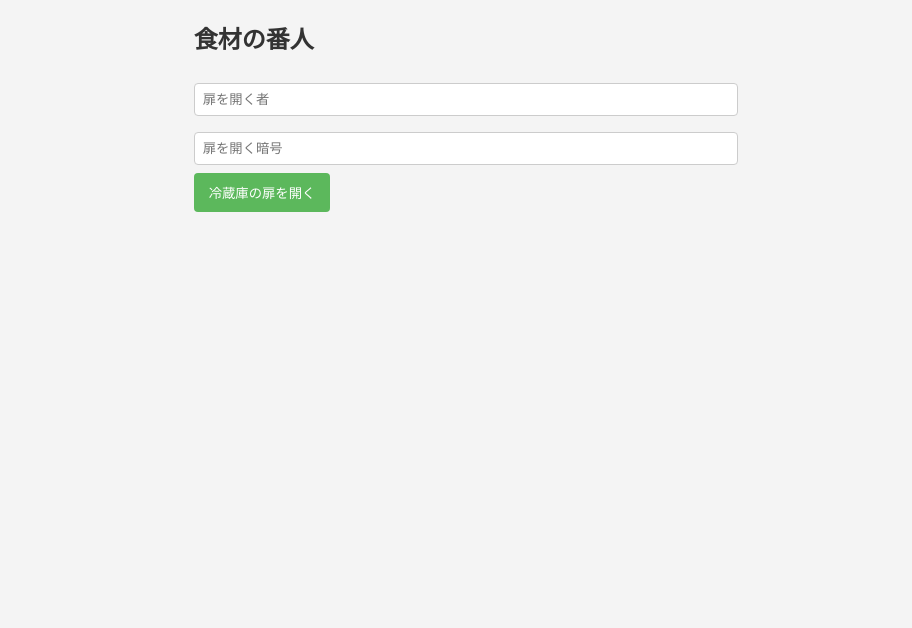
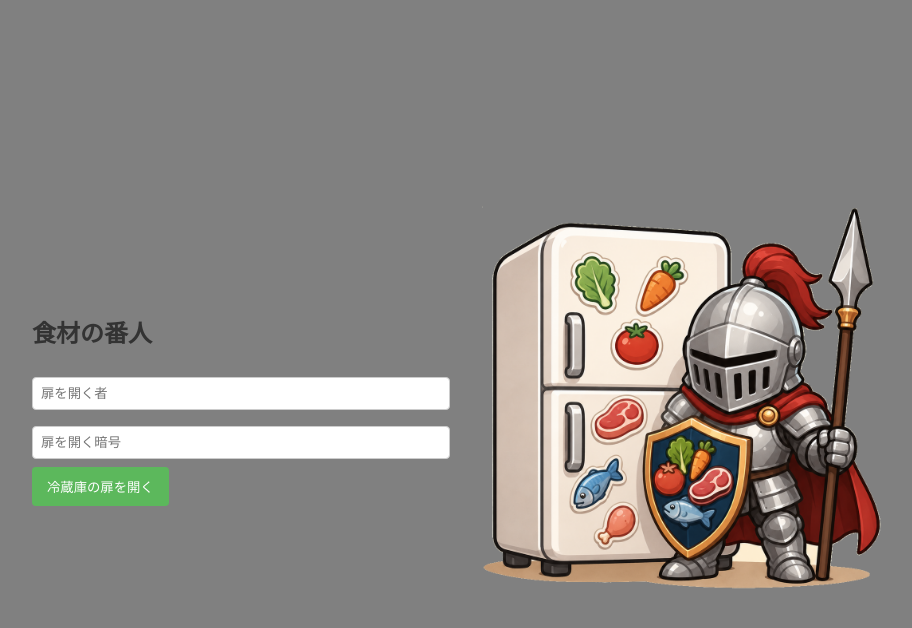
Before and after one commit to babu3150/food-guardian, a React (Create React App) app in the folder frontend/: page / in a window 1280 px wide. Shown: the top 628 px of the page, without its empty margins (183-1095 px from the left). Built offline with nearby package versions, Linux system fonts and the light colour scheme.

Commit message:
ログインページのレイアウト変更

```diff
--- a/frontend/src/App.css
+++ b/frontend/src/App.css
@@ -1,6 +1,6 @@
 body {
   font-family: Arial, sans-serif;
-  background-color: #f4f4f4;
+  background-color: #808080;
   margin: 0;
   padding: 0;
   display: flex;
@@ -47,6 +47,24 @@ button.delete {
   padding: 5px 10px;
 }
 
+.login-page {
+  display: flex;
+  justify-content: center;
+  align-items: center;
+  gap: 50px;
+  width: 100%;
+  min-height: 100vh;
+}
+
+.login-form-area {
+  width: 400px;
+}
+
+.food-guardian-image {
+  width: 400px;
+  height: auto;
+}
+
 .food-item {
   background-color: white;
   padding: 10px;
--- a/frontend/src/pages/LoginPage.js
+++ b/frontend/src/pages/LoginPage.js
@@ -4,9 +4,14 @@ import LoginForm from '../components/LoginForm';
 
 function LoginPage({ onLogin }) {
     return (
-        <div>
-            <h2>食材の番人</h2>
-            <LoginForm onLogin={ onLogin } />
+        <div className="login-page">
+            <div className="login-form-area">
+                <h2>食材の番人</h2>
+                <LoginForm onLogin={ onLogin } />
+            </div>
+            <div className="login-image-area">
+                <img src="/food-guardian.png" alt="食材の番人" className="food-guardian-image" />
+            </div>
         </div>
     );
 }
```
Also changed, not shown: frontend/public/food-guardian.png (added).
